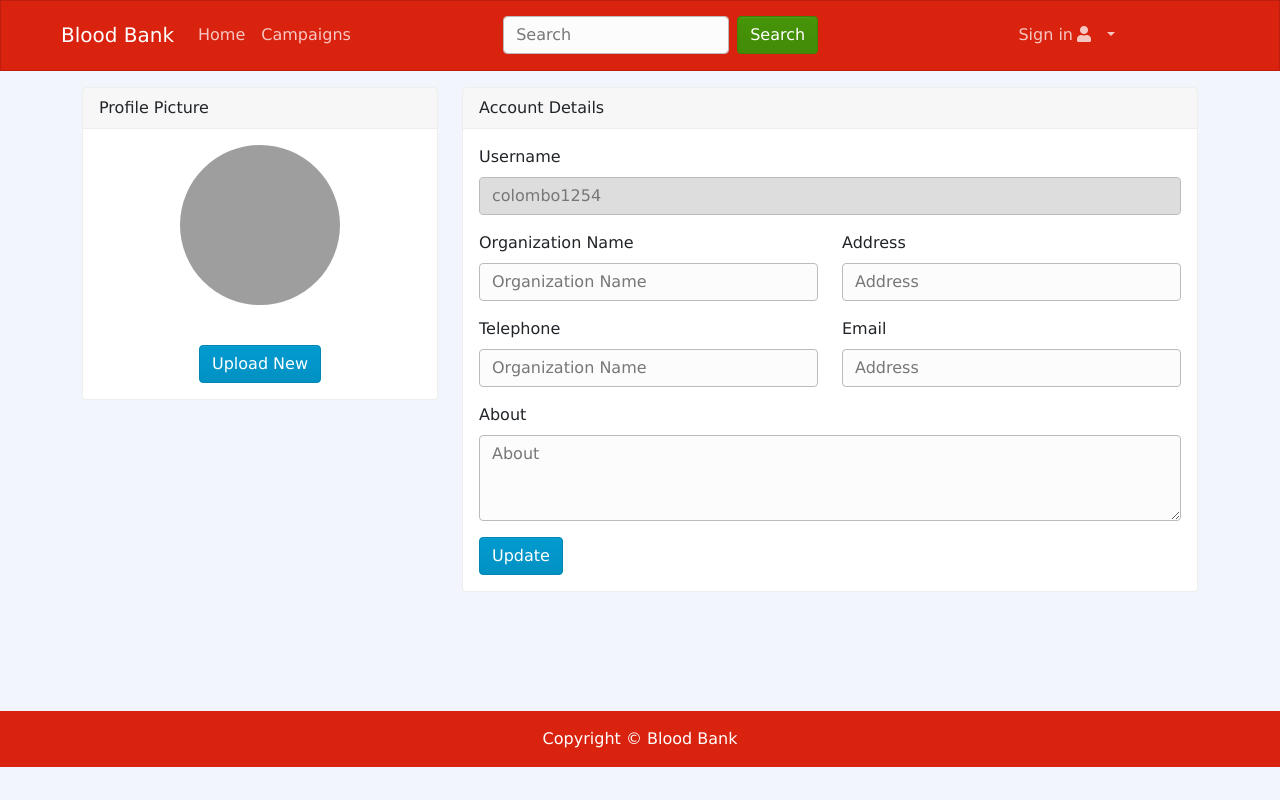
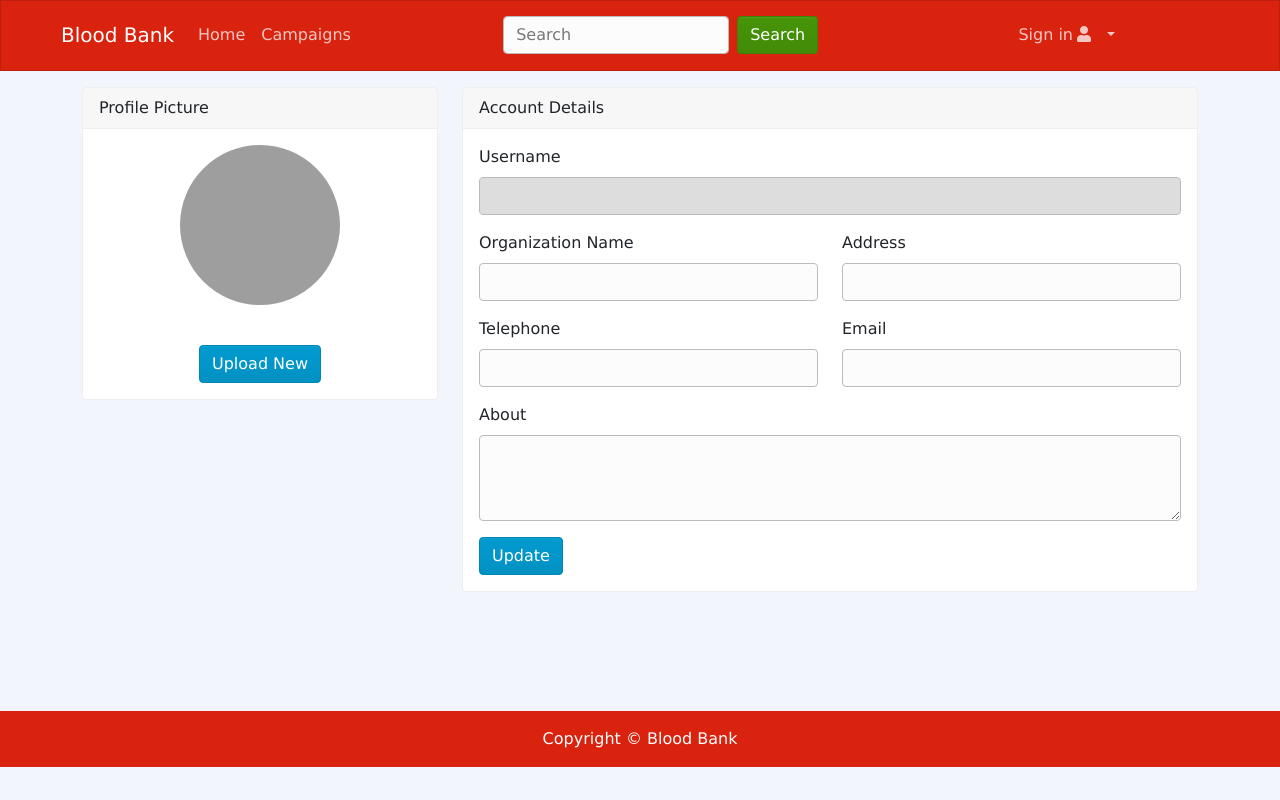
Before and after one commit to springyboiii/Blood-Banks, a React (Create React App) app in the folder frontend/: page /editProfile in a window 1280 px wide. Built offline with nearby package versions, Linux system fonts and the light colour scheme; no server answers; grey boxes are pictures that could not be loaded.

Commit message:
added viewing profile details. Need to add update.

```diff
--- a/frontend/src/App.js
+++ b/frontend/src/App.js
@@ -11,7 +11,7 @@ import campaigns from "./campaigns";
 class App extends React.Component{
   constructor(props){
     super(props);
-    this.state={apiResponse:"",bloodbanksState : bloodbanks,campaignsState :campaigns };
+    this.state={apiResponse:"",bloodbanksState : bloodbanks,campaignsState :campaigns , username:""};
   }
   callAPI(){
     fetch("http://localhost:9000/test")
@@ -22,17 +22,22 @@ class App extends React.Component{
   componentWillMount(){
     this.callAPI();
   }
+  setUsername=(username1)=>{
+    console.log(username1,"hello");
+    this.setState({username:username1}, () => {
+      console.log(this.state.username, 'username');
+
+  })}
 
 render(){
-  // const [bloodbanksState, setBloodBanks] = useState(bloodbanks);
-  // const [campaignsState,setCampaigns]=useState(campaigns);
+
   return (
 
     <Router>
       <Routes>
-        <Route path="/signIn*" element={<Login />} />
+        <Route path="/signIn*" element={<Login setUsername={this.setUsername}/>} />
         <Route path="/admin/*" element={<AdminLayout bloodbanks={this.state.bloodbanksState} />} />
-        <Route path="/*" element={<PublicLayout bloodbanks={this.state.bloodbanksState} campaigns={this.state.campaignsState}/>} />
+        <Route path="/*" element={<PublicLayout bloodbanks={this.state.bloodbanksState} campaigns={this.state.campaignsState} username={this.state.username}/>} />
       </Routes>
     </Router>
   );
--- a/frontend/src/LAYOUT/PublicLayout.js
+++ b/frontend/src/LAYOUT/PublicLayout.js
@@ -14,10 +14,14 @@ import DonourEditScreen from "../screens/DonourEditScreen";
 import DonourAddScreen from "../screens/DonourAddScreen";
 import DeleteDonor from "../components/DeleteDonor";
 import users from "../users";
+import { useState } from "react";
 
-const PublicLayout = ({bloodbanks,campaigns}) => {
+const PublicLayout = ({bloodbanks,campaigns,username}) => {
+  const [username1, setUsername] = useState(username)
+
   return (
     <>
+    {console.log({username})}
       <Header />
 
       <main className="py-3">
@@ -25,7 +29,7 @@ const PublicLayout = ({bloodbanks,campaigns}) => {
           <Routes>
             <Route path="/a" element={<HomeScreen bloodbanks={bloodbanks}/>}/>
             <Route path="/bloodbank/:id" element={<BloodBankScreen/>} />
-            <Route path="/editProfile" element={<EditProfileScreen/>} />
+            <Route path="/editProfile" element={<EditProfileScreen username={username1} />} />
             <Route path="/updateInventory" element={<UpdateInventoryScreen/>} />
             <Route path="/viewCamp" element={<ViewCampScreen campaigns={campaigns}/>} />
             <Route path="/viewDonours" element={<ViewDonoursScreen/>} />
--- a/frontend/src/components/admin/Signup.js
+++ b/frontend/src/components/admin/Signup.js
@@ -2,6 +2,7 @@ import { useState } from "react";
 import "./styles/admin.css";
 import Axios from "axios";
 import { Form, Button, Card } from "react-bootstrap";
+
 const Signup = () => {
   const [name, setName] = useState("");
   const [username, setUsername] = useState("");
@@ -25,7 +26,8 @@ const Signup = () => {
       contact:contact,
       location:location,
     }).then(()=>{
-      alert("succesful insert")
+      alert("succesful insert");
+
     });
   };
 
--- a/frontend/src/components/login/Login.js
+++ b/frontend/src/components/login/Login.js
@@ -4,14 +4,19 @@ import SlideShow from "./SlidesShow";
 import Footer from "../Footer";
 import logo from "../../image/favicon-32x32.png";
 import Axios from "axios";
+import { Navigate } from 'react-router-dom';
+import EditProfileScreen from "../../screens/EditProfileScreen";
+import Header from "../Header";
+// import Footer from "../Footer";
 class Login extends Component {
-  constructor() {
-    super();
-    this.state = { userName: "", password: "", isAuthenticated: "" };
+  constructor(props) {
+    super(props);
+    this.state = { userName: "", password: "", isAuthenticated: false};
   }
-   submitHandler = (e) => {
-    e.preventDefault();
-  };
+
+  //  submitHandler = (e) => {
+  //   e.preventDefault();
+  // };
 
    submitCredentials=(e)=>{
     e.preventDefault();
@@ -23,25 +28,37 @@ class Login extends Component {
 
     }).then((response)=>{
       if (response.data.message){
-        this.setState({isAuthenticated:response.data.message});
+        this.setState({isAuthenticated:false},() => {
+          console.log(this.state.isAuthenticated, 'isAuthenticated');
+
+      });
+        // console.log(this.state.isAuthenticated);
       }else{
-        this.setState({isAuthenticated:response.data[0].username});
+        // this.setState({isAuthenticated:response.data[0].username});
+        this.props.setUsername(this.state.userName);
+        // console.log(this.state.userName);
+        this.setState({isAuthenticated:true});
 
-        // console.log(response);
+        alert("asd")
+        console.log(response);
+        // window.open("/editProfile","_self");
+
 
       }
 
     });
+
   };
 
 
 
   render() {
     return (
+
       <>
-              <h1>{this.state.isAuthenticated}</h1>
+             {this.state.isAuthenticated && <div><Header/> <EditProfileScreen username={this.state.userName}/></div>}
 
-        <div style={{ backgroundColor: "#be847a", height: "100vh" }}>
+        {!this.state.isAuthenticated &&<div style={{ backgroundColor: "#be847a", height: "100vh" }}>
           <div className="nav-header">
             <nav
               className="navbar"
@@ -112,8 +129,9 @@ class Login extends Component {
               </div>
             </div>
           </div>
-        </div>
+        </div>}
         <Footer />
+
       </>
     );
   }
--- a/frontend/src/components/login/SlidesShow.js
+++ b/frontend/src/components/login/SlidesShow.js
@@ -47,8 +47,8 @@ const SlideShow = () => {
       <br />
 
       <div style={{ textAlign: "center" }}>
-        <span class="dot"></span>
-        <span class="dot"></span>
+        <span className="dot"></span>
+        <span className="dot"></span>
       </div>
     </>
   );
--- a/frontend/src/screens/EditProfileScreen.js
+++ b/frontend/src/screens/EditProfileScreen.js
@@ -4,19 +4,38 @@ import { Row, Col, Card, Button, Form } from "react-bootstrap";
 import { useState } from "react";
 import { useEffect } from "react";
 import  Axios  from "axios";
-const EditProfileScreen = () => {
+const EditProfileScreen = ({username}) => {
+  const [username1, setUsername] = useState(username);
   const [name, setName] = useState("");
   const [email, setEmail] = useState("");
   const [description, setDescription] = useState("");
   const [contact, setContact] = useState("");
-  const [location, setLoaction] = useState("");
+  const [location, setLocation] = useState("");
   useEffect(() => {
     return () => {
-      Axios.get('http://localhost:9000/editProfile').then((response) => { console.log(response) })
+      Axios.post("http://localhost:9000/editProfile", {
+
+      username: username1,
+
+    }).then((response)=>{
+      setName(response.data[0].name);
+      setContact(response.data[0].contact_no);
+      setUsername(response.data[0].username);
+      setEmail(response.data[0].email);
+      setLocation(response.data[0].address);
+      setDescription(response.data[0].about);
+      console.log(response.data);
+      alert("succesful insert");
+
+    });
+      Axios.get('http://localhost:9000/editProfile').then((response) => { console.log(response.data) });
+
     };
   }, [])
   return (
+
     <Row>
+      {console.log({username1})}
       <Col md={4}>
         <Card>
           <Card.Header>Profile Picture</Card.Header>
@@ -43,7 +62,7 @@ const EditProfileScreen = () => {
                 <Form.Label htmlFor="disabledTextInput">Username</Form.Label>
                 <Form.Control
                   id="disabledTextInput"
-                  placeholder="colombo1254"
+                  placeholder={username1}
                   disabled
                 />
               </Form.Group>
@@ -77,7 +96,7 @@ const EditProfileScreen = () => {
                     <Form.Label htmlFor="disabledTextInput">Organization Name</Form.Label>
                     <Form.Control
                       id="disabledTextInput"
-                      placeholder="Organization Name"
+                      placeholder={name}
 
                     />
                   </Form.Group>
@@ -87,7 +106,7 @@ const EditProfileScreen = () => {
                     <Form.Label htmlFor="disabledTextInput">Address</Form.Label>
                     <Form.Control
                       id="disabledTextInput"
-                      placeholder="Address"
+                      placeholder={location}
 
                     />
                   </Form.Group>
@@ -100,7 +119,7 @@ const EditProfileScreen = () => {
                     <Form.Label htmlFor="disabledTextInput">Telephone</Form.Label>
                     <Form.Control
                       id="disabledTextInput"
-                      placeholder="Organization Name"
+                      placeholder={contact}
 
                     />
                   </Form.Group>
@@ -110,7 +129,7 @@ const EditProfileScreen = () => {
                     <Form.Label htmlFor="disabledTextInput">Email</Form.Label>
                     <Form.Control
                       id="disabledTextInput"
-                      placeholder="Address"
+                      placeholder={email}
 
                     />
                   </Form.Group>
@@ -123,7 +142,7 @@ const EditProfileScreen = () => {
                   type="text"
                   as="textarea" rows={3}
                   id="disabledTextInput"
-                  placeholder="About"
+                  placeholder={description}
 
                 />
               </Form.Group>
```
Also changed, not shown: 1 other file (tests, documents, lock files or other folders).
